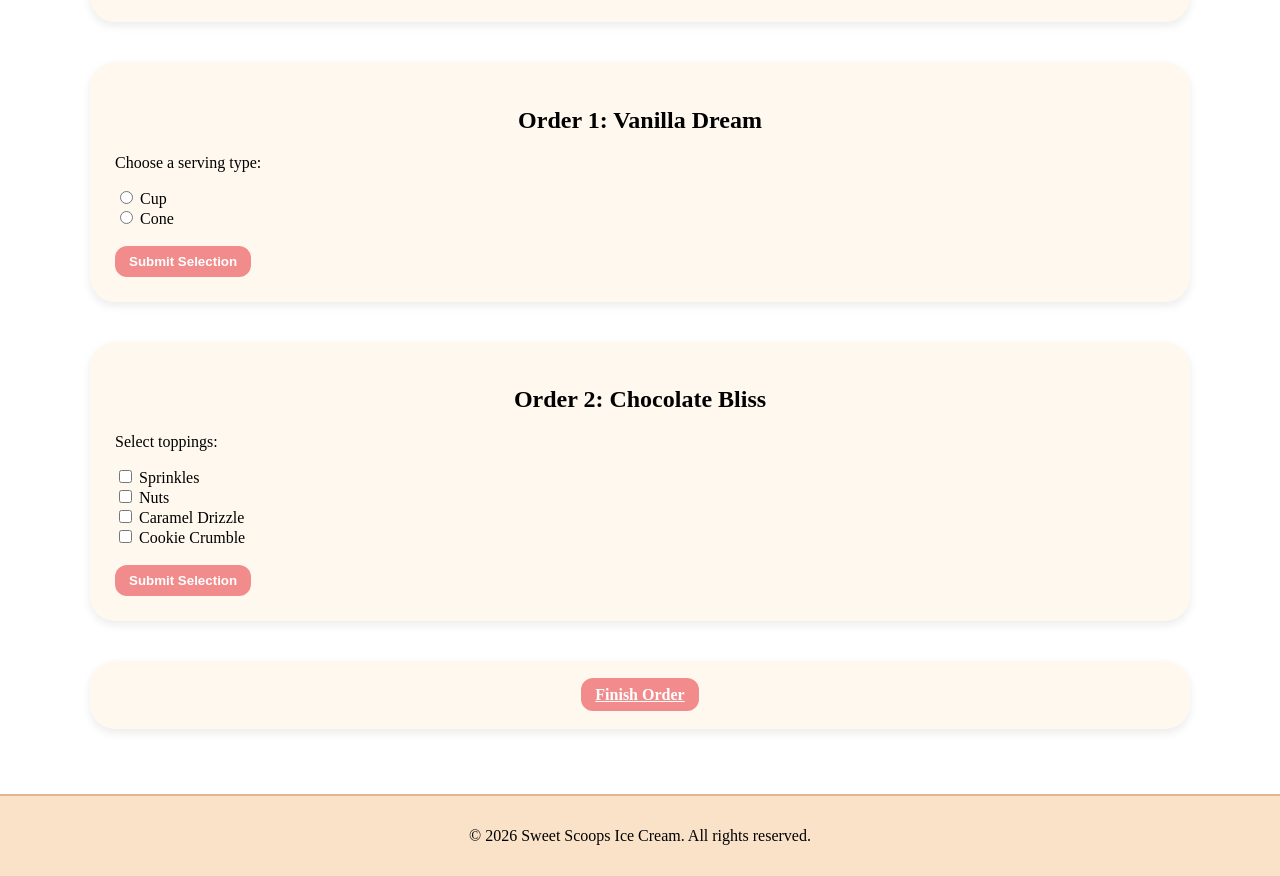
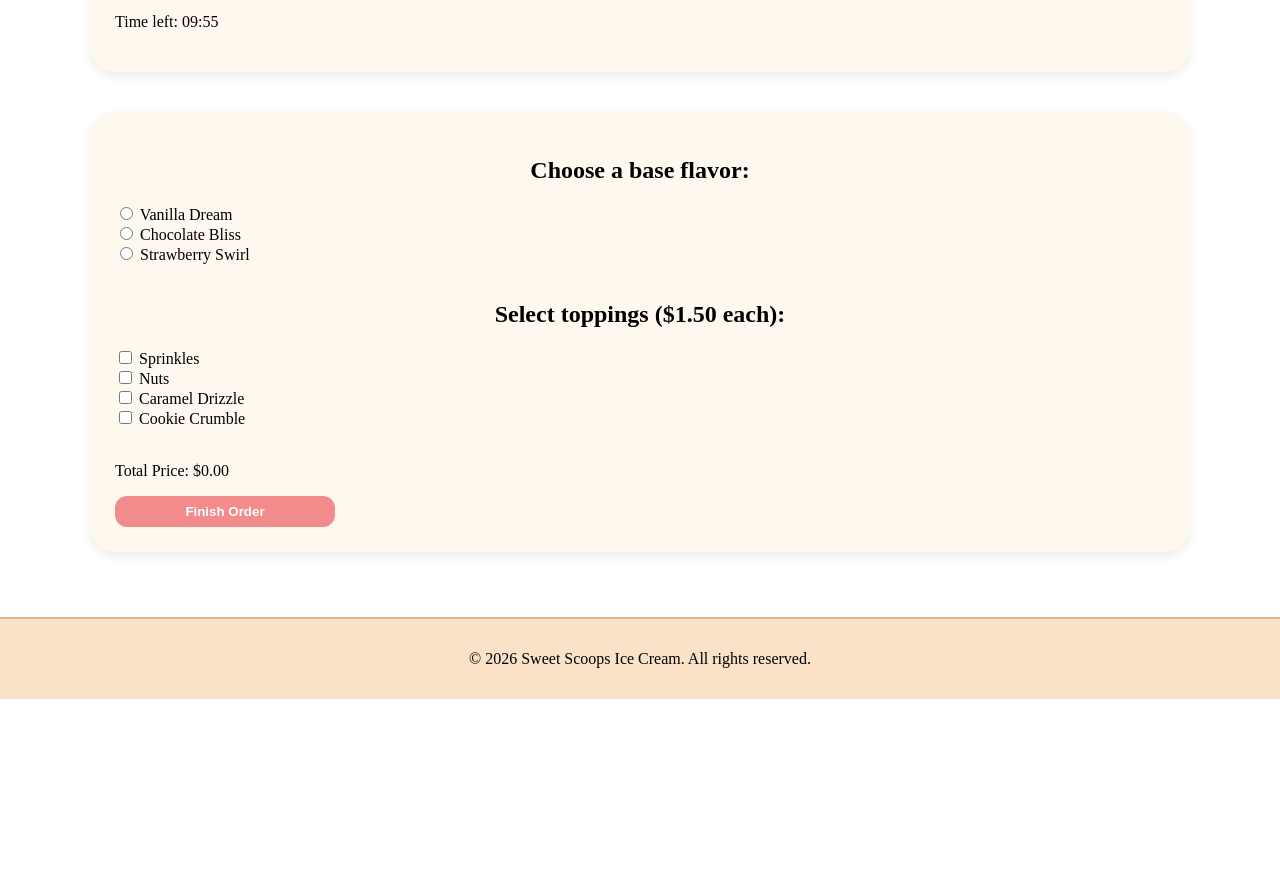
Before and after one commit to MAunRaza/ENSF-381-Assignment-2, a plain HTML site: page customize_order.html in a window 1280 px wide. Shown: the part 508-1384 px from the top of the page. After the commit the page ends 1207 px from the top, so only its background shows below. Drawn offline with Linux system fonts and the light colour scheme.

Commit message:
modified customize_order.html and added customize.js

```diff
--- /dev/null
+++ b/customize.js
@@ -0,0 +1,58 @@
+// customize.js
+
+function formatTime(seconds) {
+  const m = Math.floor(seconds / 60);
+  const s = seconds % 60;
+  const mm = String(m).padStart(2, "0");
+  const ss = String(s).padStart(2, "0");
+  return `${mm}:${ss}`;
+}
+
+document.addEventListener("DOMContentLoaded", () => {
+  const timerEl = document.getElementById("timer");
+  let timeLeft = 10 * 60; // 10 minutes in seconds
+
+  timerEl.textContent = formatTime(timeLeft);
+
+  const intervalId = setInterval(() => {
+    timeLeft -= 1;
+    timerEl.textContent = formatTime(timeLeft);
+
+    if (timeLeft <= 0) {
+      clearInterval(intervalId);
+      window.location.href = "order_summary.html";
+    }
+  }, 1000);
+
+  const form = document.getElementById("orderForm");
+  const totalPriceEl = document.getElementById("totalPrice");
+
+  form.addEventListener("submit", (e) => {
+    e.preventDefault();
+
+    // validate base
+    const baseSelected = document.querySelector('input[name="baseFlavor"]:checked');
+    if (!baseSelected) {
+      alert("Please select a base flavor.");
+      return;
+    }
+
+    // validate at least one topping
+    const toppingChecked = document.querySelectorAll('input[name="toppings"]:checked');
+    if (toppingChecked.length === 0) {
+      alert("Please select at least one topping.");
+      return;
+    }
+
+    // price
+    const basePrice = 6.0;
+    const toppingPrice = 1.5;
+    const total = basePrice + toppingChecked.length * toppingPrice;
+
+    totalPriceEl.textContent = `$${total.toFixed(2)}`;
+
+    setTimeout(() => {
+      window.location.href = "order_summary.html";
+    }, 500);
+  });
+});
--- a/customize_order.html
+++ b/customize_order.html
@@ -26,35 +26,36 @@
 
       <section>
         <h2>Customize Your Order</h2>
+
+        <!-- Banner image (still allowed) -->
         <img class="banner" src="Picture2.jpeg" alt="Ice cream banner" />
+
+        <!-- ✅ Timer at the top of main content -->
+        <p class="timer">
+          Time left: <span id="timer">10:00</span>
+        </p>
       </section>
 
       <section>
-        <h2>Order 1: Vanilla Dream</h2>
-        <p>Choose a serving type:</p>
+        <form id="orderForm">
+          <h2>Choose a base flavor:</h2>
+          <label><input type="radio" name="baseFlavor" value="Vanilla Dream"> Vanilla Dream</label><br />
+          <label><input type="radio" name="baseFlavor" value="Chocolate Bliss"> Chocolate Bliss</label><br />
+          <label><input type="radio" name="baseFlavor" value="Strawberry Swirl"> Strawberry Swirl</label><br /><br />
 
-        <form action="#">
-          <label><input type="radio" name="vanilla_type" value="cup" /> Cup</label><br />
-          <label><input type="radio" name="vanilla_type" value="cone" /> Cone</label><br /><br />
-          <button type="button" class="btn">Submit Selection</button>
+          <h2>Select toppings ($1.50 each):</h2>
+          <label><input type="checkbox" name="toppings" value="Sprinkles"> Sprinkles</label><br />
+          <label><input type="checkbox" name="toppings" value="Nuts"> Nuts</label><br />
+          <label><input type="checkbox" name="toppings" value="Caramel Drizzle"> Caramel Drizzle</label><br />
+          <label><input type="checkbox" name="toppings" value="Cookie Crumble"> Cookie Crumble</label><br /><br />
+
+          <!-- ✅ Total price right before Finish Order button -->
+          <p class="total">
+            Total Price: <span id="totalPrice">$0.00</span>
+          </p>
+
+          <button type="submit" class="btn btn-wide">Finish Order</button>
         </form>
-      </section>
-
-      <section>
-        <h2>Order 2: Chocolate Bliss</h2>
-        <p>Select toppings:</p>
-
-        <form action="#">
-          <label><input type="checkbox" name="toppings" value="sprinkles" /> Sprinkles</label><br />
-          <label><input type="checkbox" name="toppings" value="nuts" /> Nuts</label><br />
-          <label><input type="checkbox" name="toppings" value="caramel" /> Caramel Drizzle</label><br />
-          <label><input type="checkbox" name="toppings" value="cookie" /> Cookie Crumble</label><br /><br />
-          <button type="button" class="btn">Submit Selection</button>
-        </form>
-      </section>
-
-      <section class="center">
-        <a class="btn btn-wide" href="order_summary.html">Finish Order</a>
       </section>
 
     </div>
@@ -64,5 +65,6 @@
     <p>© 2026 Sweet Scoops Ice Cream. All rights reserved.</p>
   </footer>
 
+  <script src="customize.js"></script>
 </body>
 </html>
```
